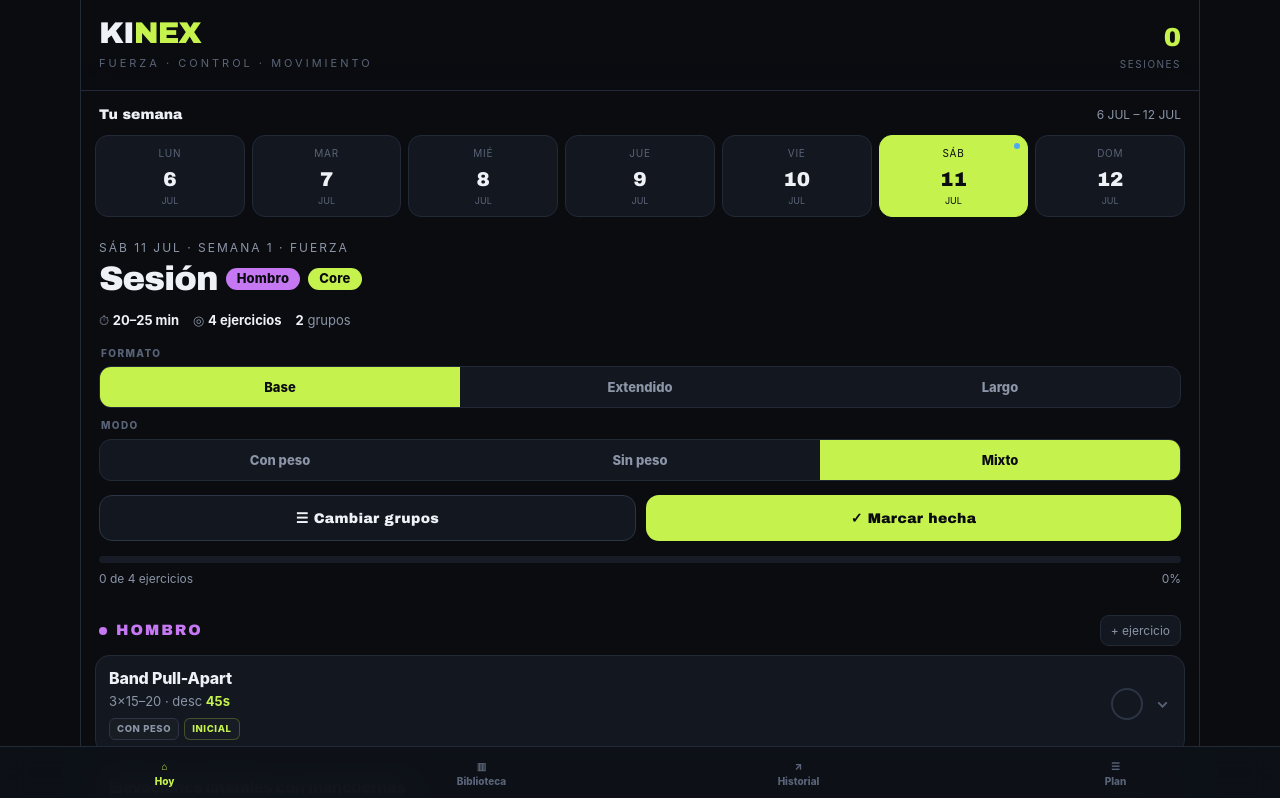
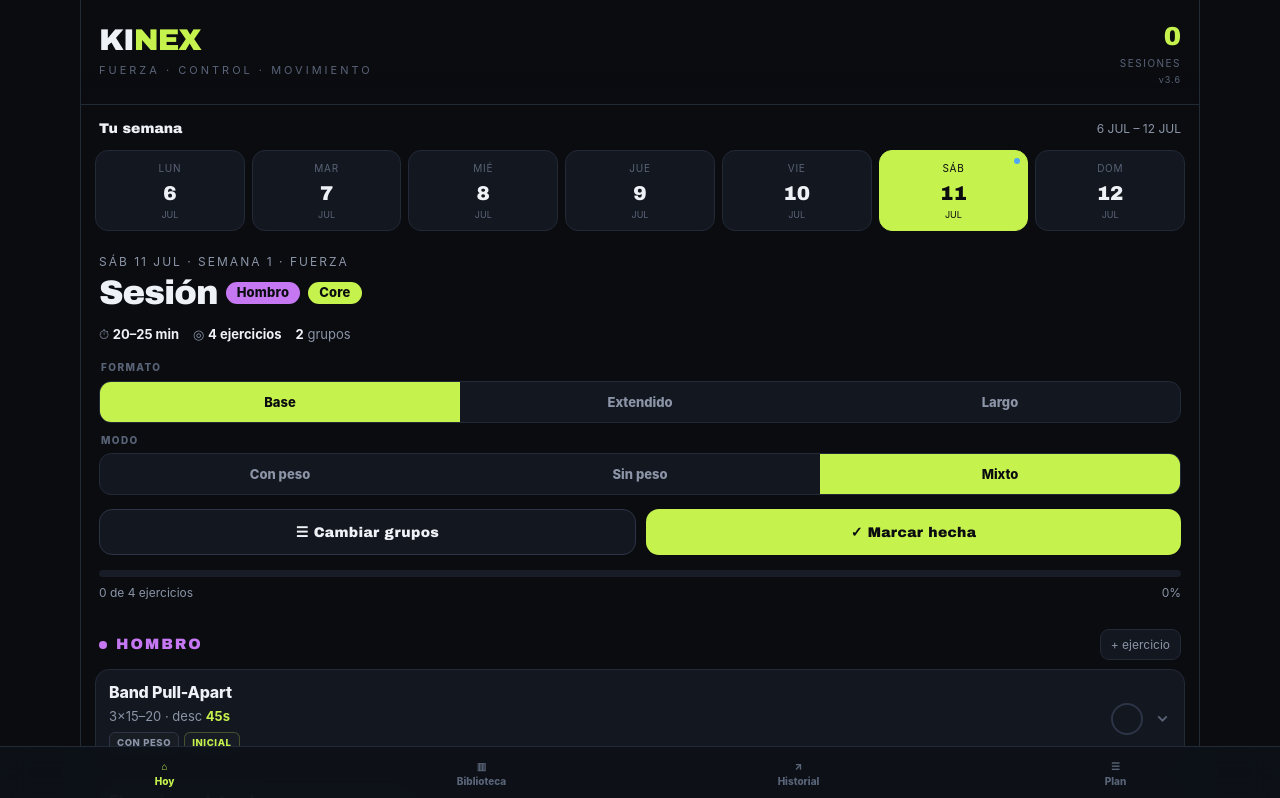
Before and after one commit to janoalimentibel-design/kinex, a React (Vite) app: page / in a window 1280 px wide. Shown: the top 798 px of the page. Built offline with nearby package versions, Linux system fonts and the light colour scheme.

Commit message:
Muestra versión visible de KINEX

```diff
--- a/package.json
+++ b/package.json
@@ -1,7 +1,7 @@
 {
   "name": "kinex",
   "private": true,
-  "version": "3.5.0",
+  "version": "3.6.0",
   "type": "module",
   "scripts": {
     "dev": "vite",
--- a/src/components/App.tsx
+++ b/src/components/App.tsx
@@ -100,6 +100,7 @@ export default function App() {
           <div className="streak">
             <div className="n">{savedCount}</div>
             <div className="l">sesiones</div>
+            <div className="version">v3.6</div>
           </div>
         </div>
       </div>
--- a/src/styles.css
+++ b/src/styles.css
@@ -1,6 +1,6 @@
 :root{--bg:#0a0c10;--bg2:#0f1218;--card:#13171f;--card2:#171c26;--line:#222937;--line2:#2c3445;--txt:#eef2f7;--muted:#8b95a7;--muted2:#5a6478;--neon:#c6f24e;--warn:#ff7a59;--cool:#4ea8f2;--r:14px;--pierna:#f2b04e;--espalda:#4ea8f2;--pecho:#ff7a59;--hombro:#c678f2;--bicep:#4ef2c6;--tricep:#f24e8a;--core:#c6f24e;--disp:Arial Black,Impact,system-ui,sans-serif;--body:Inter,system-ui,-apple-system,BlinkMacSystemFont,Segoe UI,sans-serif}
 *{box-sizing:border-box;margin:0;padding:0}body{background:var(--bg);color:var(--txt);font-family:var(--body);line-height:1.45;padding-bottom:92px;-webkit-font-smoothing:antialiased}button,input,select,textarea{font-family:inherit}button{touch-action:manipulation;cursor:pointer}
-.topbar{position:sticky;top:0;z-index:50;background:linear-gradient(180deg,var(--bg) 60%,rgba(10,12,16,.86));backdrop-filter:blur(12px);border-bottom:1px solid var(--line);padding:18px}.brand{display:flex;align-items:center;gap:12px}.logo{font-family:var(--disp);font-size:30px;font-weight:900;letter-spacing:-1px;line-height:1}.logo span{color:var(--neon)}.tag{font-size:11px;color:var(--muted2);text-transform:uppercase;letter-spacing:3px;margin-top:8px}.streak{margin-left:auto;text-align:right}.streak .n{font-family:var(--disp);font-size:26px;color:var(--neon)}.streak .l{font-size:10px;color:var(--muted2);text-transform:uppercase;letter-spacing:1.5px}
+.topbar{position:sticky;top:0;z-index:50;background:linear-gradient(180deg,var(--bg) 60%,rgba(10,12,16,.86));backdrop-filter:blur(12px);border-bottom:1px solid var(--line);padding:18px}.brand{display:flex;align-items:center;gap:12px}.logo{font-family:var(--disp);font-size:30px;font-weight:900;letter-spacing:-1px;line-height:1}.logo span{color:var(--neon)}.tag{font-size:11px;color:var(--muted2);text-transform:uppercase;letter-spacing:3px;margin-top:8px}.streak{margin-left:auto;text-align:right}.streak .n{font-family:var(--disp);font-size:26px;color:var(--neon)}.streak .l{font-size:10px;color:var(--muted2);text-transform:uppercase;letter-spacing:1.5px}.version{font-size:9px;color:var(--muted2);letter-spacing:1px;margin-top:3px}
 .view{display:none}.view.show{display:block}.weekwrap{padding:14px 14px 4px}.weekhead{display:flex;justify-content:space-between;align-items:baseline;margin:0 4px 10px}.weekhead h2{font-family:var(--disp);font-size:14px}.weekhead .wk{font-size:12px;color:var(--muted)}.days{display:grid;grid-template-columns:repeat(7,1fr);gap:7px}.day{position:relative;background:var(--card);border:1px solid var(--line);border-radius:13px;padding:10px 2px 9px;text-align:center;transition:.15s}.day .dn{font-size:10px;color:var(--muted2);letter-spacing:.7px}.day .dd{font-family:var(--disp);font-size:20px;margin-top:4px}.day .mo{font-size:9px;color:var(--muted2)}.day.active{background:var(--neon);border-color:var(--neon);color:#0a0c10}.day.active .dn,.day.active .mo{color:#0a0c10}.day .dot{width:5px;height:5px;border-radius:50%;background:var(--neon);position:absolute;bottom:5px;left:50%;transform:translateX(-50%);opacity:0}.day.trained .dot{opacity:1}.day.active .dot{background:#0a0c10}.day.today:before{content:"";position:absolute;right:7px;top:7px;width:6px;height:6px;background:var(--cool);border-radius:50%}
 .dayhead{padding:18px 18px 6px}.dlabel{font-size:12px;color:var(--muted);text-transform:uppercase;letter-spacing:2px;margin-bottom:5px}.focus{font-family:var(--disp);font-size:34px;line-height:1.05;font-weight:900;letter-spacing:-1px;display:flex;gap:8px;align-items:center;flex-wrap:wrap}.gtag{font-family:var(--body);font-size:13px;font-weight:800;padding:4px 11px;border-radius:16px;letter-spacing:.2px;color:#0a0c10}.meta{display:flex;gap:14px;flex-wrap:wrap;margin-top:14px}.meta span{font-size:13px;color:var(--muted)}.meta b{color:var(--txt)}
 .segwrap{padding:10px 18px 0}.seglabel{font-size:10px;text-transform:uppercase;letter-spacing:1.4px;color:var(--muted2);margin:0 2px 6px;font-weight:800}.segment{display:flex;background:var(--card);border:1px solid var(--line);border-radius:12px;overflow:hidden}.segment button{flex:1;background:none;border:0;color:var(--muted);font-weight:800;font-size:13px;padding:12px 5px}.segment button.on{background:var(--neon);color:#0a0c10}
```
